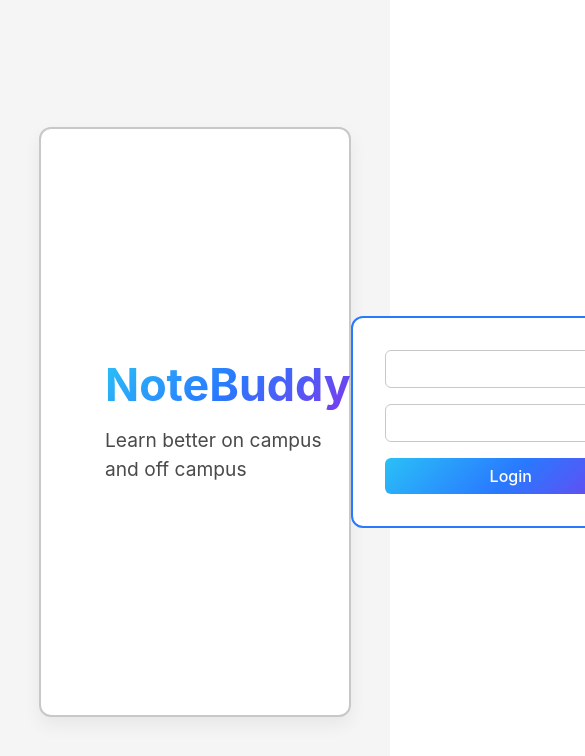
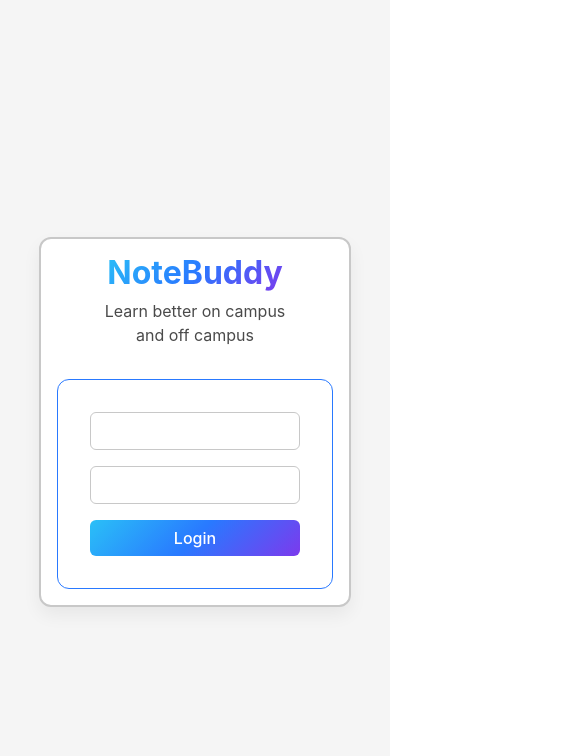
Before and after one commit to 777ParallelClematis/Hackathon2025, a React app in the folder Frontend/: page / in a window 390 px wide. Shown: the top 756 px of the page, 585 px wide, since content can reach past the window. Built offline with nearby package versions, Linux system fonts and the light colour scheme; the HTML template or start-up script is replaced by a standard one.

Commit message:
front end routes sorted

```diff
--- a/Frontend/src/styles/login.css
+++ b/Frontend/src/styles/login.css
@@ -32,7 +32,11 @@
   font-size: 2.8rem;
   font-weight: 700;
   background: var(--gradient-accent);
-  -webkit-background-clip: text;
+background: var(--gradient-accent);
+-webkit-background-clip: text;  /* Chrome / Safari */
+background-clip: text;          /* Standard syntax for Firefox + others */
+color: transparent;
+
   color: transparent;
 }
 
@@ -78,3 +82,47 @@
 .login-button:hover {
   opacity: 0.9;
 }
+
+/* ----------------------------------------------
+   Mobile layout adjustments (stack vertical)
+---------------------------------------------- */
+@media (max-width: 768px) {
+  .login-card {
+    flex-direction: column;
+    height: auto;
+    padding: var(--spacing-md);
+    text-align: center;
+    gap: var(--spacing-lg);
+  }
+
+  .login-left {
+    padding-left: 0;
+  }
+
+  .login-title {
+    font-size: 2rem;
+  }
+
+  .login-subtitle {
+    font-size: 1rem;
+    margin-top: var(--spacing-sm);
+  }
+
+  .login-form {
+    max-width: 100%;
+    width: 100%;
+    border-width: 1.5px;
+  }
+}
+
+.form-group {
+  display: flex;
+  flex-direction: column;
+  gap: var(--spacing-xs);
+}
+
+.form-label {
+  font-size: 0.9rem;
+  font-weight: 500;
+  color: var(--subtext);
+}
```
Also changed, not shown: Frontend/src/styles/notes.css (added), Frontend/src/styles/revision.css (added).
